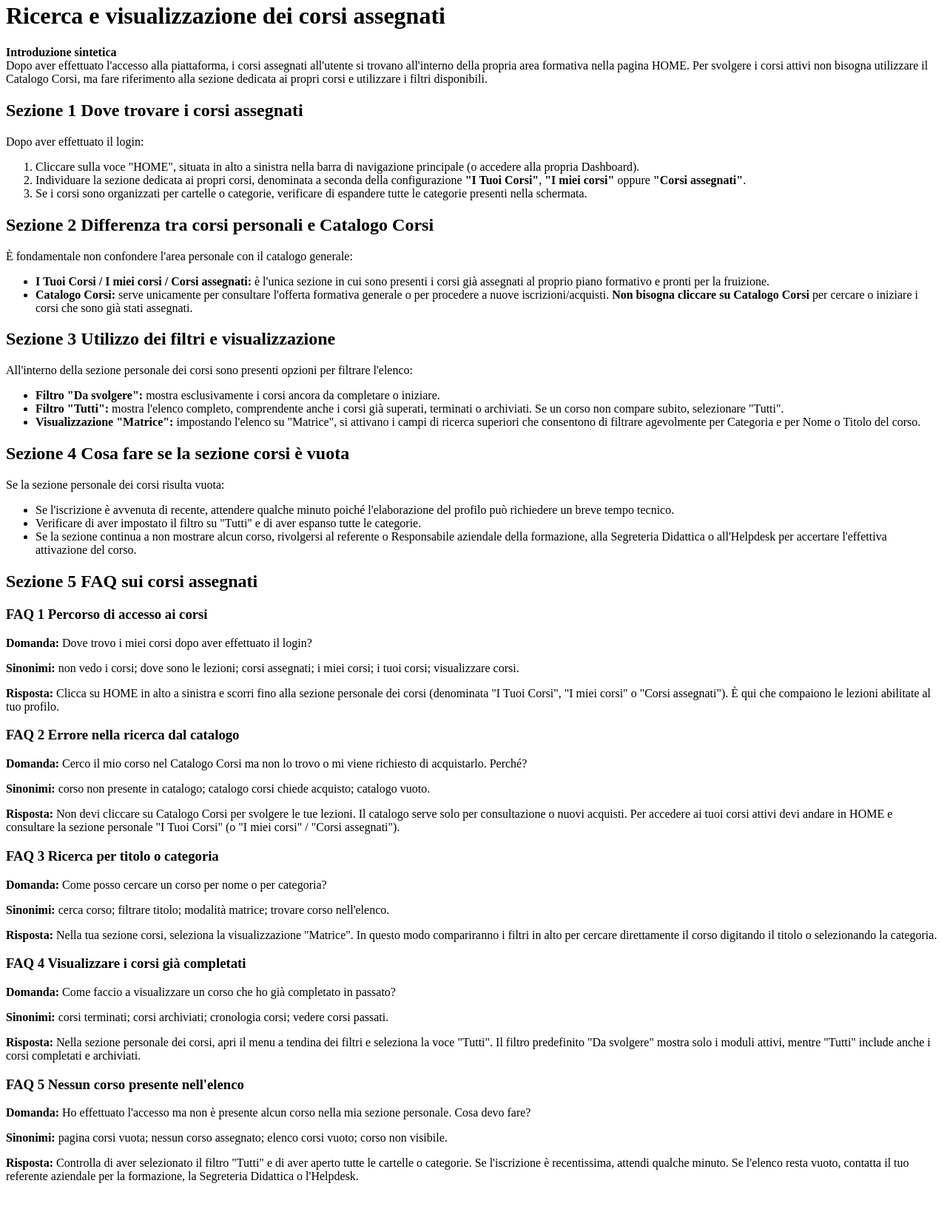
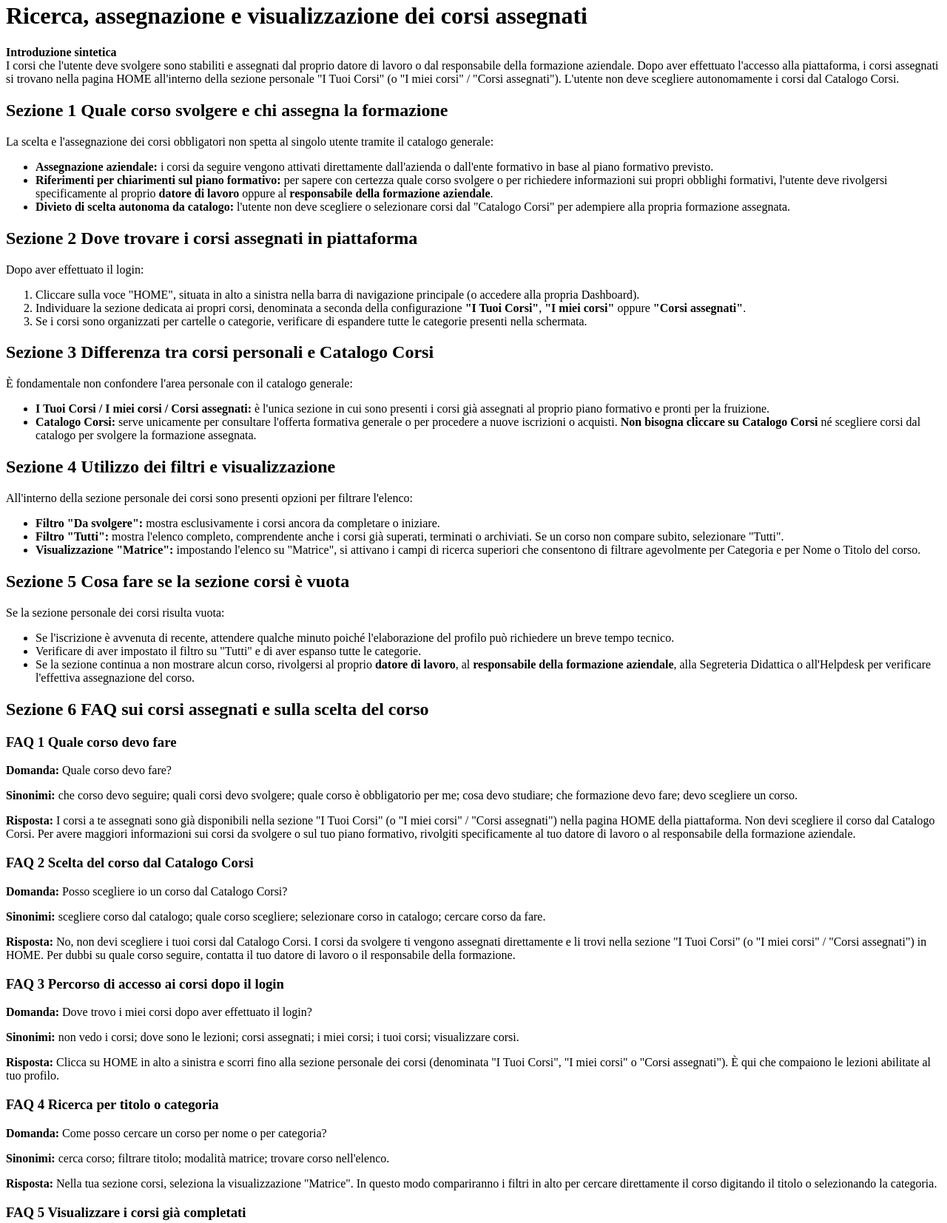
Before and after one commit to regalamiiltuosogno/knowledgebase-chatbot, a plain HTML site: page pages/corsi-assegnati.html in a window 1280 px wide. Shown: the part 18-1672 px from the top of the page at 74% size. Before the commit the page ends 1634 px from the top, so only its background shows below. Drawn offline with Linux system fonts and the light colour scheme.

Commit message:
Aggiorna: Ricerca, assegnazione e visualizzazione dei corsi assegnati

```diff
--- a/pages/corsi-assegnati.html
+++ b/pages/corsi-assegnati.html
@@ -2,16 +2,24 @@
 <html lang="it">
 <head>
   <meta charset="utf-8">
-  <title>Ricerca e visualizzazione dei corsi assegnati</title>
+  <title>Ricerca, assegnazione e visualizzazione dei corsi assegnati</title>
 </head>
 <body>
 
-<h1>Ricerca e visualizzazione dei corsi assegnati</h1>
+<h1>Ricerca, assegnazione e visualizzazione dei corsi assegnati</h1>
 
 <p><strong>Introduzione sintetica</strong><br>
-Dopo aver effettuato l'accesso alla piattaforma, i corsi assegnati all'utente si trovano all'interno della propria area formativa nella pagina HOME. Per svolgere i corsi attivi non bisogna utilizzare il Catalogo Corsi, ma fare riferimento alla sezione dedicata ai propri corsi e utilizzare i filtri disponibili.</p>
+I corsi che l'utente deve svolgere sono stabiliti e assegnati dal proprio datore di lavoro o dal responsabile della formazione aziendale. Dopo aver effettuato l'accesso alla piattaforma, i corsi assegnati si trovano nella pagina HOME all'interno della sezione personale "I Tuoi Corsi" (o "I miei corsi" / "Corsi assegnati"). L'utente non deve scegliere autonomamente i corsi dal Catalogo Corsi.</p>
 
-<h2>Sezione 1 Dove trovare i corsi assegnati</h2>
+<h2>Sezione 1 Quale corso svolgere e chi assegna la formazione</h2>
+<p>La scelta e l'assegnazione dei corsi obbligatori non spetta al singolo utente tramite il catalogo generale:</p>
+<ul>
+  <li><strong>Assegnazione aziendale:</strong> i corsi da seguire vengono attivati direttamente dall'azienda o dall'ente formativo in base al piano formativo previsto.</li>
+  <li><strong>Riferimenti per chiarimenti sul piano formativo:</strong> per sapere con certezza quale corso svolgere o per richiedere informazioni sui propri obblighi formativi, l'utente deve rivolgersi specificamente al proprio <strong>datore di lavoro</strong> oppure al <strong>responsabile della formazione aziendale</strong>.</li>
+  <li><strong>Divieto di scelta autonoma da catalogo:</strong> l'utente non deve scegliere o selezionare corsi dal "Catalogo Corsi" per adempiere alla propria formazione assegnata.</li>
+</ul>
+
+<h2>Sezione 2 Dove trovare i corsi assegnati in piattaforma</h2>
 <p>Dopo aver effettuato il login:</p>
 <ol>
   <li>Cliccare sulla voce "HOME", situata in alto a sinistra nella barra di navigazione principale (o accedere alla propria Dashboard).</li>
@@ -19,14 +27,14 @@ Dopo aver effettuato l'accesso alla piattaforma, i corsi assegnati all'utente si
   <li>Se i corsi sono organizzati per cartelle o categorie, verificare di espandere tutte le categorie presenti nella schermata.</li>
 </ol>
 
-<h2>Sezione 2 Differenza tra corsi personali e Catalogo Corsi</h2>
+<h2>Sezione 3 Differenza tra corsi personali e Catalogo Corsi</h2>
 <p>È fondamentale non confondere l'area personale con il catalogo generale:</p>
 <ul>
   <li><strong>I Tuoi Corsi / I miei corsi / Corsi assegnati:</strong> è l'unica sezione in cui sono presenti i corsi già assegnati al proprio piano formativo e pronti per la fruizione.</li>
-  <li><strong>Catalogo Corsi:</strong> serve unicamente per consultare l'offerta formativa generale o per procedere a nuove iscrizioni/acquisti. <strong>Non bisogna cliccare su Catalogo Corsi</strong> per cercare o iniziare i corsi che sono già stati assegnati.</li>
+  <li><strong>Catalogo Corsi:</strong> serve unicamente per consultare l'offerta formativa generale o per procedere a nuove iscrizioni o acquisti. <strong>Non bisogna cliccare su Catalogo Corsi</strong> né scegliere corsi dal catalogo per svolgere la formazione assegnata.</li>
 </ul>
 
-<h2>Sezione 3 Utilizzo dei filtri e visualizzazione</h2>
+<h2>Sezione 4 Utilizzo dei filtri e visualizzazione</h2>
 <p>All'interno della sezione personale dei corsi sono presenti opzioni per filtrare l'elenco:</p>
 <ul>
   <li><strong>Filtro "Da svolgere":</strong> mostra esclusivamente i corsi ancora da completare o iniziare.</li>
@@ -34,40 +42,45 @@ Dopo aver effettuato l'accesso alla piattaforma, i corsi assegnati all'utente si
   <li><strong>Visualizzazione "Matrice":</strong> impostando l'elenco su "Matrice", si attivano i campi di ricerca superiori che consentono di filtrare agevolmente per Categoria e per Nome o Titolo del corso.</li>
 </ul>
 
-<h2>Sezione 4 Cosa fare se la sezione corsi è vuota</h2>
+<h2>Sezione 5 Cosa fare se la sezione corsi è vuota</h2>
 <p>Se la sezione personale dei corsi risulta vuota:</p>
 <ul>
   <li>Se l'iscrizione è avvenuta di recente, attendere qualche minuto poiché l'elaborazione del profilo può richiedere un breve tempo tecnico.</li>
   <li>Verificare di aver impostato il filtro su "Tutti" e di aver espanso tutte le categorie.</li>
-  <li>Se la sezione continua a non mostrare alcun corso, rivolgersi al referente o Responsabile aziendale della formazione, alla Segreteria Didattica o all'Helpdesk per accertare l'effettiva attivazione del corso.</li>
+  <li>Se la sezione continua a non mostrare alcun corso, rivolgersi al proprio <strong>datore di lavoro</strong>, al <strong>responsabile della formazione aziendale</strong>, alla Segreteria Didattica o all'Helpdesk per verificare l'effettiva assegnazione del corso.</li>
 </ul>
 
-<h2>Sezione 5 FAQ sui corsi assegnati</h2>
+<h2>Sezione 6 FAQ sui corsi assegnati e sulla scelta del corso</h2>
 
-<h3>FAQ 1 Percorso di accesso ai corsi</h3>
+<h3>FAQ 1 Quale corso devo fare</h3>
+<p><strong>Domanda:</strong> Quale corso devo fare?</p>
+<p><strong>Sinonimi:</strong> che corso devo seguire; quali corsi devo svolgere; quale corso è obbligatorio per me; cosa devo studiare; che formazione devo fare; devo scegliere un corso.</p>
+<p><strong>Risposta:</strong> I corsi a te assegnati sono già disponibili nella sezione "I Tuoi Corsi" (o "I miei corsi" / "Corsi assegnati") nella pagina HOME della piattaforma. Non devi scegliere il corso dal Catalogo Corsi. Per avere maggiori informazioni sui corsi da svolgere o sul tuo piano formativo, rivolgiti specificamente al tuo datore di lavoro o al responsabile della formazione aziendale.</p>
+
+<h3>FAQ 2 Scelta del corso dal Catalogo Corsi</h3>
+<p><strong>Domanda:</strong> Posso scegliere io un corso dal Catalogo Corsi?</p>
+<p><strong>Sinonimi:</strong> scegliere corso dal catalogo; quale corso scegliere; selezionare corso in catalogo; cercare corso da fare.</p>
+<p><strong>Risposta:</strong> No, non devi scegliere i tuoi corsi dal Catalogo Corsi. I corsi da svolgere ti vengono assegnati direttamente e li trovi nella sezione "I Tuoi Corsi" (o "I miei corsi" / "Corsi assegnati") in HOME. Per dubbi su quale corso seguire, contatta il tuo datore di lavoro o il responsabile della formazione.</p>
+
+<h3>FAQ 3 Percorso di accesso ai corsi dopo il login</h3>
 <p><strong>Domanda:</strong> Dove trovo i miei corsi dopo aver effettuato il login?</p>
 <p><strong>Sinonimi:</strong> non vedo i corsi; dove sono le lezioni; corsi assegnati; i miei corsi; i tuoi corsi; visualizzare corsi.</p>
 <p><strong>Risposta:</strong> Clicca su HOME in alto a sinistra e scorri fino alla sezione personale dei corsi (denominata "I Tuoi Corsi", "I miei corsi" o "Corsi assegnati"). È qui che compaiono le lezioni abilitate al tuo profilo.</p>
 
-<h3>FAQ 2 Errore nella ricerca dal catalogo</h3>
-<p><strong>Domanda:</strong> Cerco il mio corso nel Catalogo Corsi ma non lo trovo o mi viene richiesto di acquistarlo. Perché?</p>
-<p><strong>Sinonimi:</strong> corso non presente in catalogo; catalogo corsi chiede acquisto; catalogo vuoto.</p>
-<p><strong>Risposta:</strong> Non devi cliccare su Catalogo Corsi per svolgere le tue lezioni. Il catalogo serve solo per consultazione o nuovi acquisti. Per accedere ai tuoi corsi attivi devi andare in HOME e consultare la sezione personale "I Tuoi Corsi" (o "I miei corsi" / "Corsi assegnati").</p>
-
-<h3>FAQ 3 Ricerca per titolo o categoria</h3>
+<h3>FAQ 4 Ricerca per titolo o categoria</h3>
 <p><strong>Domanda:</strong> Come posso cercare un corso per nome o per categoria?</p>
 <p><strong>Sinonimi:</strong> cerca corso; filtrare titolo; modalità matrice; trovare corso nell'elenco.</p>
 <p><strong>Risposta:</strong> Nella tua sezione corsi, seleziona la visualizzazione "Matrice". In questo modo compariranno i filtri in alto per cercare direttamente il corso digitando il titolo o selezionando la categoria.</p>
 
-<h3>FAQ 4 Visualizzare i corsi già completati</h3>
+<h3>FAQ 5 Visualizzare i corsi già completati</h3>
 <p><strong>Domanda:</strong> Come faccio a visualizzare un corso che ho già completato in passato?</p>
 <p><strong>Sinonimi:</strong> corsi terminati; corsi archiviati; cronologia corsi; vedere corsi passati.</p>
 <p><strong>Risposta:</strong> Nella sezione personale dei corsi, apri il menu a tendina dei filtri e seleziona la voce "Tutti". Il filtro predefinito "Da svolgere" mostra solo i moduli attivi, mentre "Tutti" include anche i corsi completati e archiviati.</p>
 
-<h3>FAQ 5 Nessun corso presente nell'elenco</h3>
+<h3>FAQ 6 Nessun corso presente nell'elenco</h3>
 <p><strong>Domanda:</strong> Ho effettuato l'accesso ma non è presente alcun corso nella mia sezione personale. Cosa devo fare?</p>
 <p><strong>Sinonimi:</strong> pagina corsi vuota; nessun corso assegnato; elenco corsi vuoto; corso non visibile.</p>
-<p><strong>Risposta:</strong> Controlla di aver selezionato il filtro "Tutti" e di aver aperto tutte le cartelle o categorie. Se l'iscrizione è recentissima, attendi qualche minuto. Se l'elenco resta vuoto, contatta il tuo referente aziendale per la formazione, la Segreteria Didattica o l'Helpdesk.</p>
+<p><strong>Risposta:</strong> Controlla di aver selezionato il filtro "Tutti" e di aver aperto tutte le cartelle o categorie. Se l'iscrizione è recentissima, attendi qualche minuto. Se l'elenco resta vuoto, contatta il tuo datore di lavoro, il responsabile della formazione aziendale, la Segreteria Didattica o l'Helpdesk.</p>
 
 </body>
 </html>
```
